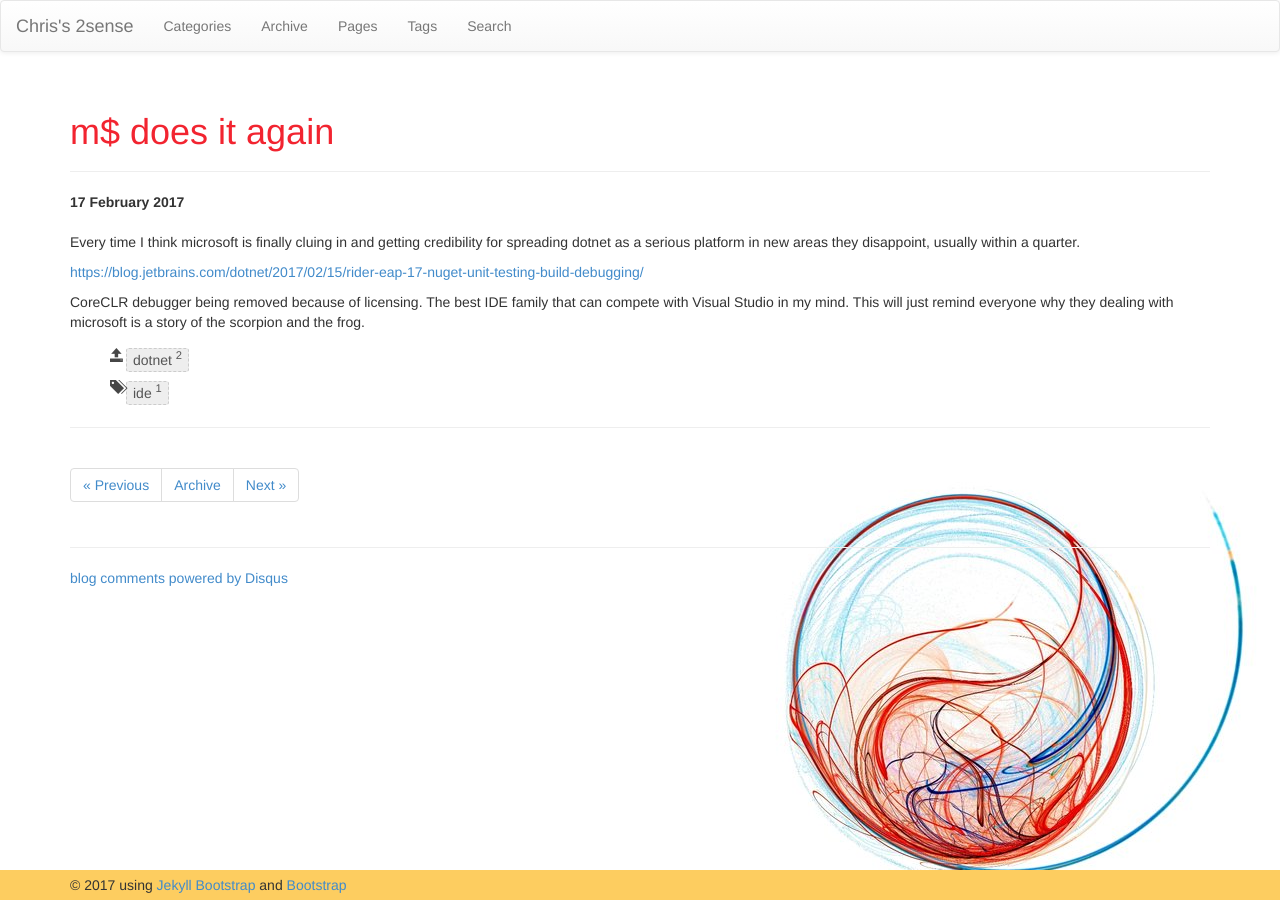
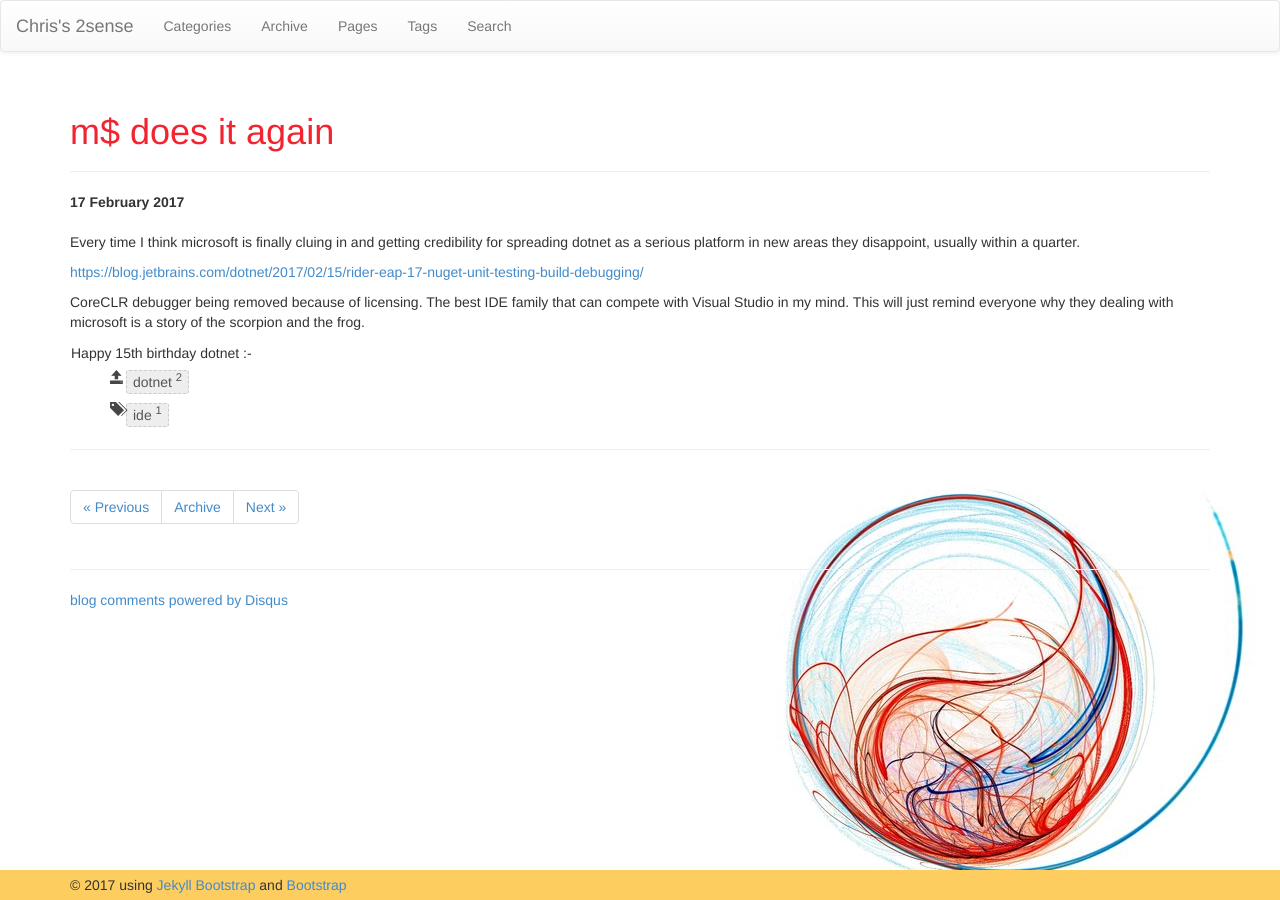
Before and after one commit to faizanvahevaria/chrisamow.github.io, a Jekyll site: the page built from _posts/2017-02-17-m-does-it-again.md, in a window 1280 px wide. Built offline with Jekyll 4.4.1, drawn with Linux system fonts in a browser that asks for light colours; nearby versions of some CDN libraries; comment, search, counter and statistics services are not loaded.

Commit message:
blog content

```diff
--- a/_posts/2017-02-17-m-does-it-again.md
+++ b/_posts/2017-02-17-m-does-it-again.md
@@ -12,3 +12,5 @@ Every time I think microsoft is finally cluing in and getting credibility for sp
 <https://blog.jetbrains.com/dotnet/2017/02/15/rider-eap-17-nuget-unit-testing-build-debugging/>
 
 CoreCLR debugger being removed because of licensing.  The best IDE family that can compete with Visual Studio in my mind.  This will just remind everyone why they dealing with microsoft is a story of the scorpion and the frog.
+
+Happy 15th birthday dotnet :-|
```
